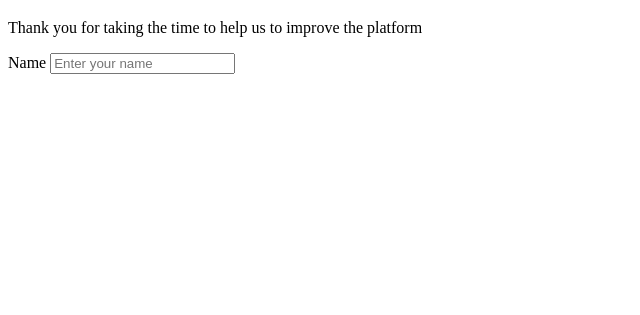
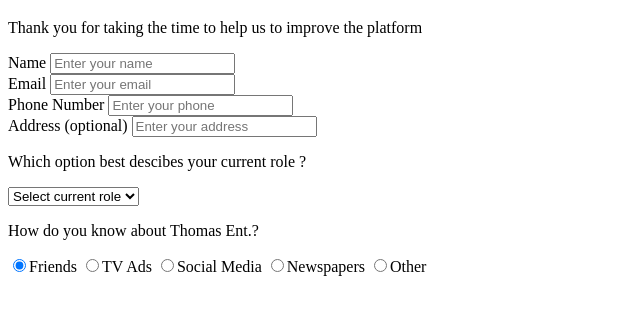
Before and after one commit to Sdott3/Survey-Form, a plain HTML site: page index.html in a window 1280 px wide. Shown: the part 61-376 px from the top of the page, without its empty margins (0-640 px from the left). Drawn offline with Linux system fonts and the light colour scheme.

Commit message:
radio button and select section setup

```diff
--- a/index.html
+++ b/index.html
@@ -31,6 +31,102 @@
                 required>
             </div>
             <!-- end of text section -->
+
+            <!-- Type email section-->
+            <div class="form-group">
+                <label for="email">Email</label>
+                <input type="email"
+                name="email" id="email"
+                class="formControl"
+                placeholder="Enter your email"
+                required>
+            </div>
+            <!-- end of type email section -->
+
+            <!-- Type number section -->
+            <div class="form-group">
+                <label for="phone">Phone Number</label>
+                <input type="phone"
+                name="phone" id="phone"
+                class="formControl"
+                placeholder="Enter your phone"
+                required>
+            </div>
+            <!-- end of number section -->
+
+            <!-- Address section -->
+            <div class="form-group">
+                <label for="address">Address
+                <span class="clue">(optional)</span>
+                </label>
+                <input type="address"
+                name="address" id="address"
+                class="formControl"
+                placeholder="Enter your address"
+                required>
+            </div>
+            <!-- end of address section -->
+
+            <!-- Select secection -->
+            <div class="form-group">
+                <p id="quest">Which option
+                best descibes your current
+                role ?</p>
+                <select name="role"
+                id="dropdown"
+                class="formControl" required>
+                    <option value="" disabled
+                    selected>Select current
+                    role</option>
+                    <option value="student">Student</option>
+                    <option value="teacher">Teacher</option>
+                    <option value="job">Job</option>
+                    <option value="other">Other</option>
+                </select>
+            </div>
+            <!-- end of select section -->
+
+            <!-- Radio button selection -->
+            <div class="form-group">
+                <p id="quest">How do you know
+                about Thomas Ent.?</p>
+                <label for="">
+                    <input type="radio"
+                    name="source"
+                    value="friends"
+                    class="inputRadio"
+                    checked>Friends
+                </label>
+                <label for="">
+                    <input type="radio"
+                    name="source"
+                    value="tv-ads"
+                    class="inputRadio"
+                    >TV Ads
+                </label>
+                <label for="">
+                    <input type="radio"
+                    name="source"
+                    value="Social Media"
+                    class="inputRadio"
+                    >Social Media
+                </label>
+                <label for="">
+                    <input type="radio"
+                    name="source"
+                    value="newspapers"
+                    class="inputRadio"
+                    >Newspapers
+                </label>
+                <label for="">
+                    <input type="radio"
+                    name="source"
+                    value="Other"
+                    class="inputRadio"
+                    >Other
+                </label>
+            </div>
+            <!-- end of radio button selection -->
         </form>
     </div>
 
```
